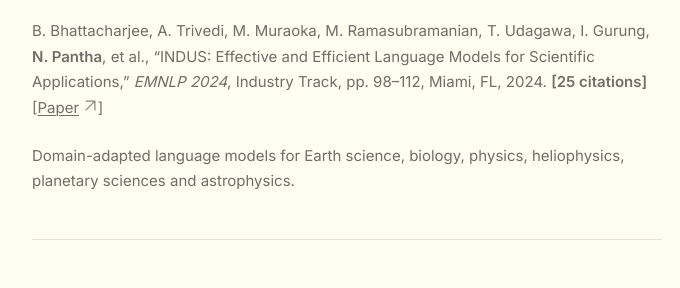
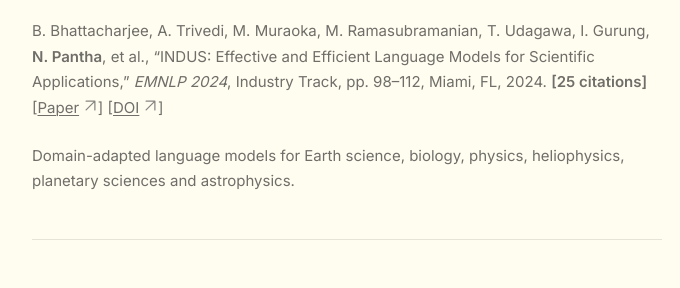
Before and after one commit to NISH1001/NISH1001.github.io, a Jekyll site: the page built from pages/research.md, in a window 1280 px wide and 900 px high, scrolled down 1986 px. Shown: the part 162-450 px from the top of the window, without its empty margins (293-973 px from the left). Built offline with Jekyll 4.4.1, drawn with Linux system fonts in a browser that asks for light colours.

Commit message:
Point INDUS at the Industry Track, not the main proceedings
The entry linked aclanthology 2024.emnlp-main.746 while describing the Industry Track —
one of the two had to be wrong. Verified against the DOI: the paper is in Proceedings of
EMNLP 2024: Industry Track at 2024.emnlp-industry.9, pages 98-112, which matches the page
range cv_niw.tex already carried. So the track attribution was right and only the link was
wrong. Replaced it and added the DOI; both resolve.

This closes the last of the three blog/CV venue conflicts from the sync.

```diff
--- a/pages/research.md
+++ b/pages/research.md
@@ -51,7 +51,7 @@
 
 ### INDUS [EMNLP 2024]
 
-B. Bhattacharjee, A. Trivedi, M. Muraoka, M. Ramasubramanian, T. Udagawa, I. Gurung, **N. Pantha**, et al., "INDUS: Effective and Efficient Language Models for Scientific Applications," *EMNLP 2024*, Industry Track, pp. 98–112, Miami, FL, 2024. **[25 citations]** [[Paper](https://aclanthology.org/2024.emnlp-main.746/)]
+B. Bhattacharjee, A. Trivedi, M. Muraoka, M. Ramasubramanian, T. Udagawa, I. Gurung, **N. Pantha**, et al., "INDUS: Effective and Efficient Language Models for Scientific Applications," *EMNLP 2024*, Industry Track, pp. 98–112, Miami, FL, 2024. **[25 citations]** [[Paper](https://aclanthology.org/2024.emnlp-industry.9)] [[DOI](https://doi.org/10.18653/v1/2024.emnlp-industry.9)]
 
 Domain-adapted language models for Earth science, biology, physics, heliophysics, planetary sciences and astrophysics.
 
```
